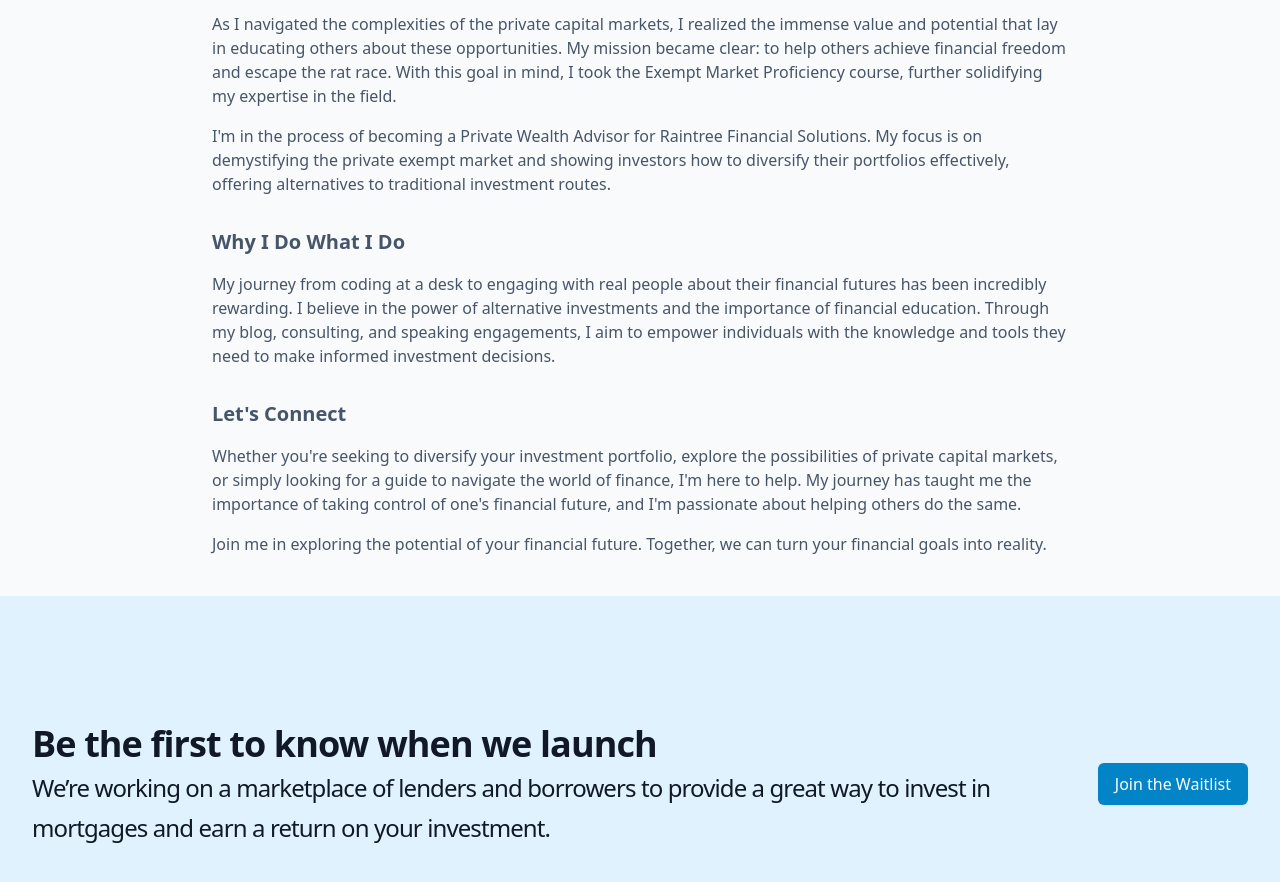
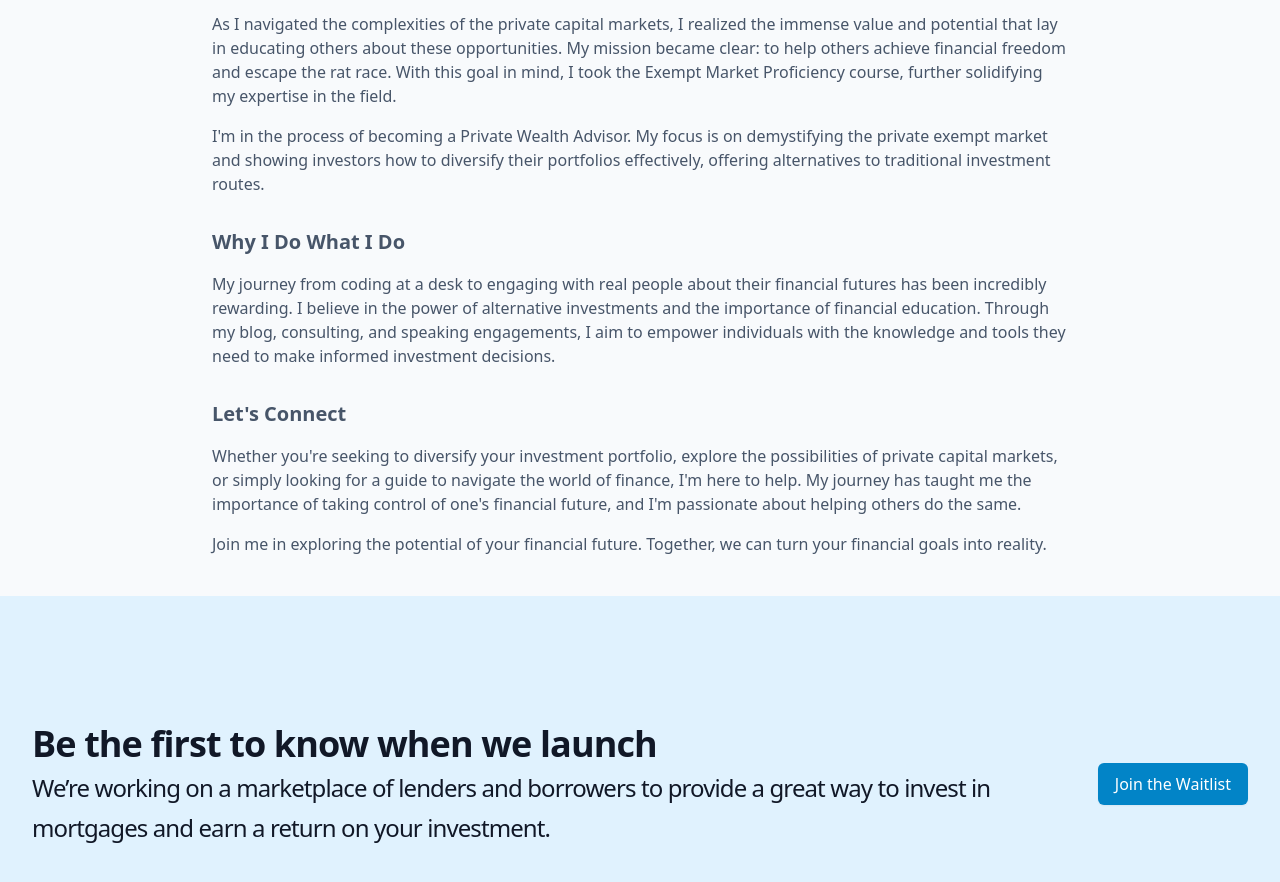
Before and after one commit to aspcanada/mralm-mantine, a Next.js app: page /about-me in a window 1280 px wide. Shown: the part 920-1802 px from the top of the page. Built offline with nearby package versions, Linux system fonts and the light colour scheme.

Commit message:
remove mention of Raintree

```diff
--- a/pages/about-me.js
+++ b/pages/about-me.js
@@ -63,10 +63,10 @@ export default function AboutMePage() {
           my expertise in the field.
         </p>
         <p className="mt-4">
-          I&apos;m in the process of becoming a Private Wealth Advisor for
-          Raintree Financial Solutions. My focus is on demystifying the private
-          exempt market and showing investors how to diversify their portfolios
-          effectively, offering alternatives to traditional investment routes.
+          I&apos;m in the process of becoming a Private Wealth Advisor. My focus
+          is on demystifying the private exempt market and showing investors how
+          to diversify their portfolios effectively, offering alternatives to
+          traditional investment routes.
         </p>
         <h1 className="mt-8 text-xl font-semibold">Why I Do What I Do</h1>
         <p className="mt-4">
```
